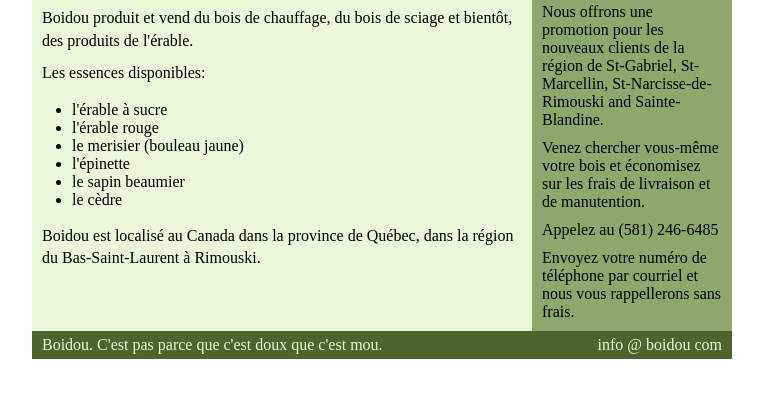
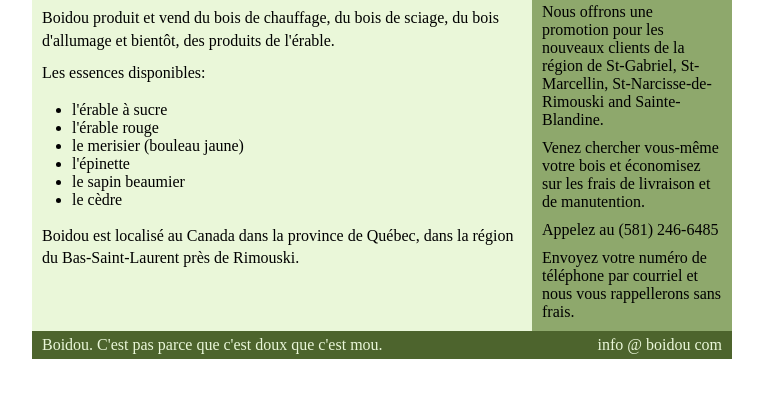
Before and after one commit to boidou/boidou, a plain HTML site: page index-fr.html in a window 1280 px wide. Shown: the part 125-522 px from the top of the page, without its empty margins (258-1021 px from the left). Drawn offline with Linux system fonts and the light colour scheme.

Commit message:
modifié :         index-fr.html 	modifié :         index.html

```diff
--- a/index-fr.html
+++ b/index-fr.html
@@ -5,8 +5,8 @@
 <meta charset="utf-8">
 <meta http-equiv="X-UA-Compatible" content="IE=edge">
 <meta name="viewport" content="width=device-width, initial-scale=1">
-<meta name="Description" lang="en" content="Boidou Forest wood heating lumber logs Products">
-<meta name="Description" lang="fr" content="Boidou produits de la forêt bois chauffage sciage bûches">
+<meta name="Description" lang="en" content="Boidou Forest wood heating firewood lumber logs Products">
+<meta name="Description" lang="fr" content="Boidou produits de la forêt bois chauffage sciage bûches bois d'allumage">
 <meta name="author" content="boidou">
 <meta name="robots" content="index, follow">
 <link rel="stylesheet" type="text/css" href="styles.css" />
@@ -21,7 +21,7 @@
   <div id="wrapper">
     <div id="content">
       <p><strong>Boidou produits forestiers</strong></p>
-      <p>Boidou produit et vend du bois de chauffage, du bois de sciage et bientôt, des produits de l'érable.</p>
+      <p>Boidou produit et vend du bois de chauffage, du bois de sciage, du bois d'allumage et bientôt, des produits de l'érable.</p>
       <p>Les essences disponibles:</p>
       <ul>
         <li>l'érable à sucre</li>
@@ -31,7 +31,7 @@
         <li>le sapin beaumier</li>
         <li>le cèdre</li>
       </ul>
-      <p>Boidou est localisé au Canada dans la province de Québec, dans la région du Bas-Saint-Laurent à Rimouski.</p>
+      <p>Boidou est localisé au Canada dans la province de Québec, dans la région du Bas-Saint-Laurent près de Rimouski.</p>
     </div>
   </div>
   <!--div id="navigation">
```
Also changed, not shown: index.html (+2 -2 lines).
